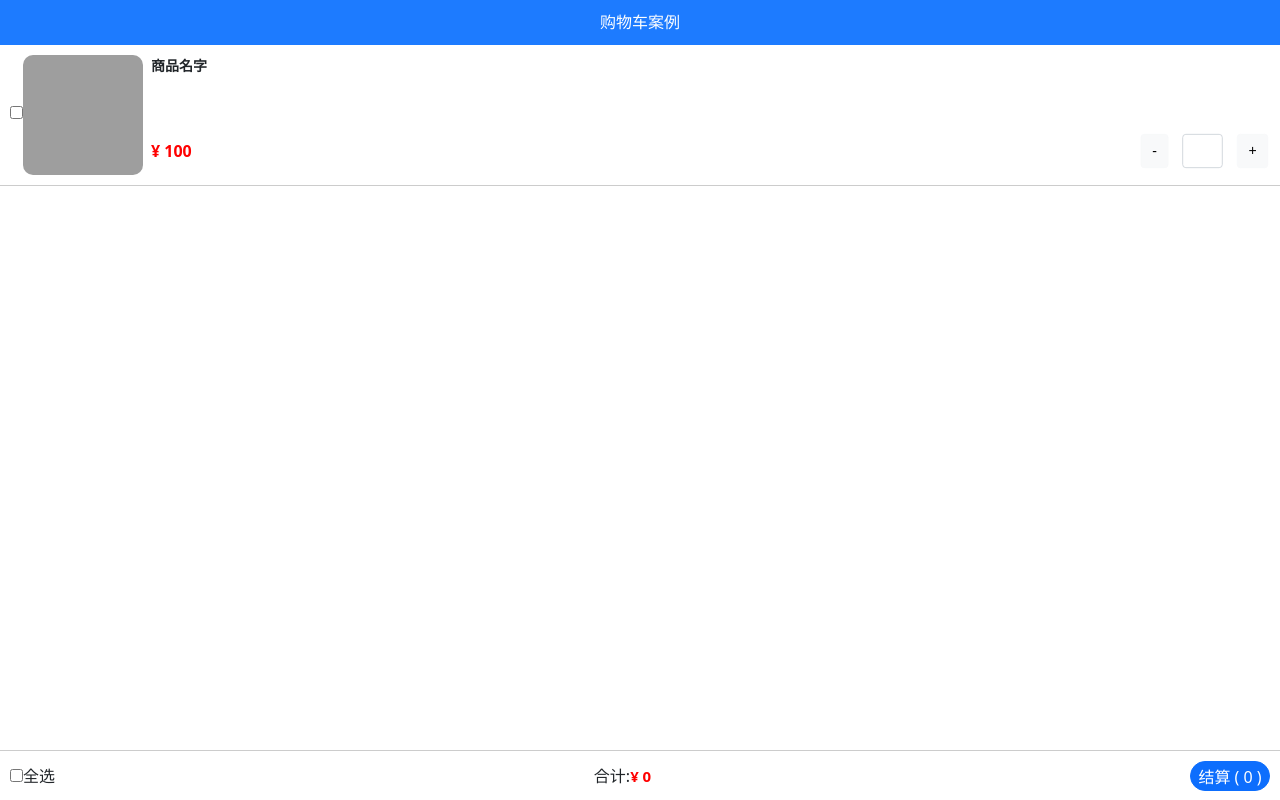
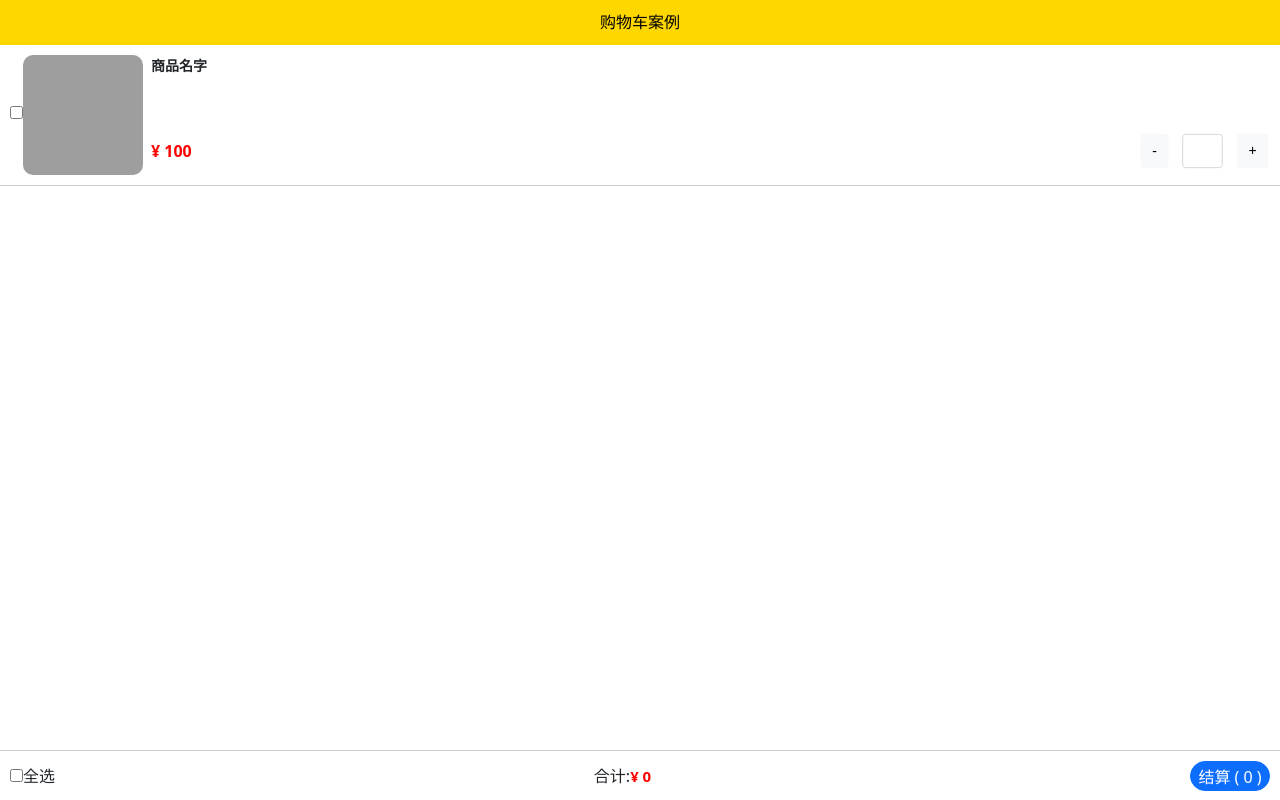
Before and after one commit to FFFHHHJJJ/my_shopCar, a Vue app: page / in a window 1280 px wide. Built offline with nearby package versions, Linux system fonts and the light colour scheme; grey boxes are pictures that could not be loaded.

Commit message:
头部自定义

```diff
--- a/src/App.vue
+++ b/src/App.vue
@@ -1,6 +1,6 @@
 <template>
   <div class="app">
-    <Myheader></Myheader>
+    <Myheader title="购物车案例" color='black'></Myheader>
     <MyGoods></MyGoods>
     <MyFooter></MyFooter>
   </div>
--- a/src/components/Myheader.vue
+++ b/src/components/Myheader.vue
@@ -1,9 +1,21 @@
 <template>
-  <div class="my-header">购物车案例</div>
+  <div class="my-header" :style="{ background, color }">{{ title }}</div>
 </template>
 
 <script>
-export default {}
+export default {
+  props: {
+    title: String,
+    background: {
+      type: String,
+      default: 'gold'
+    },
+    color: {
+      type: String,
+      required: true
+    }
+  }
+}
 </script>
 
 <style lang="less" scoped>
```
